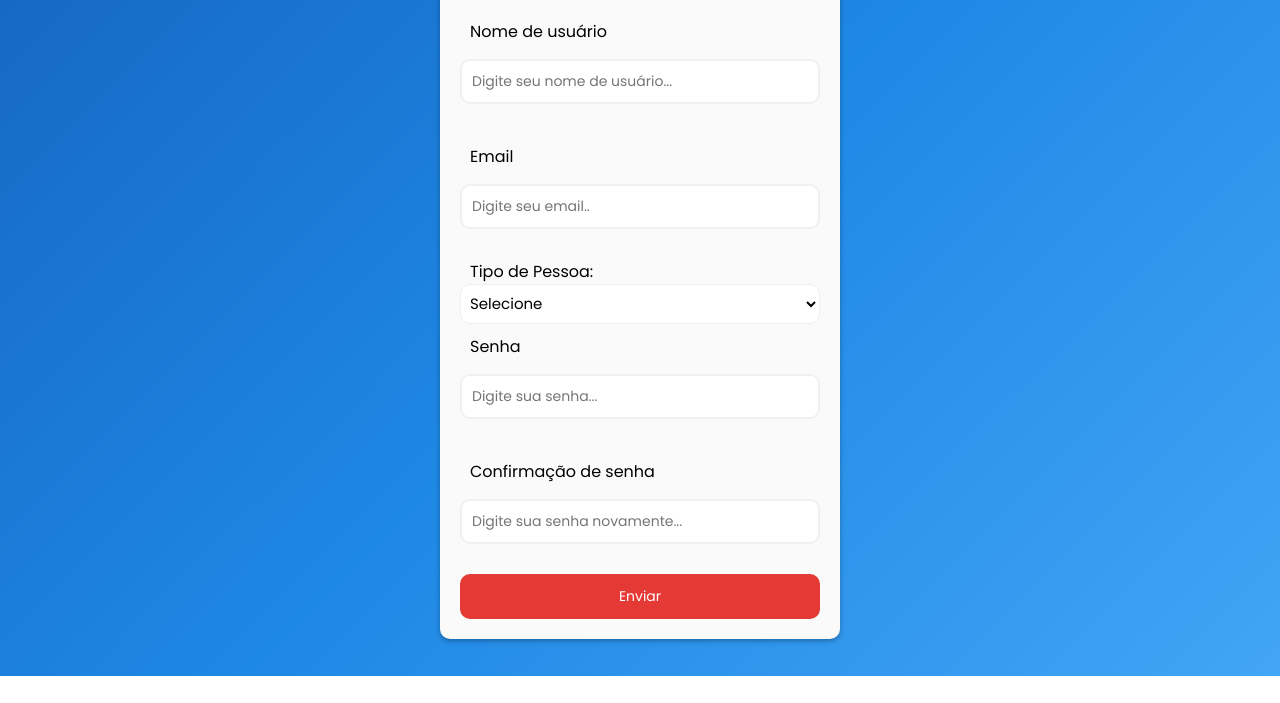
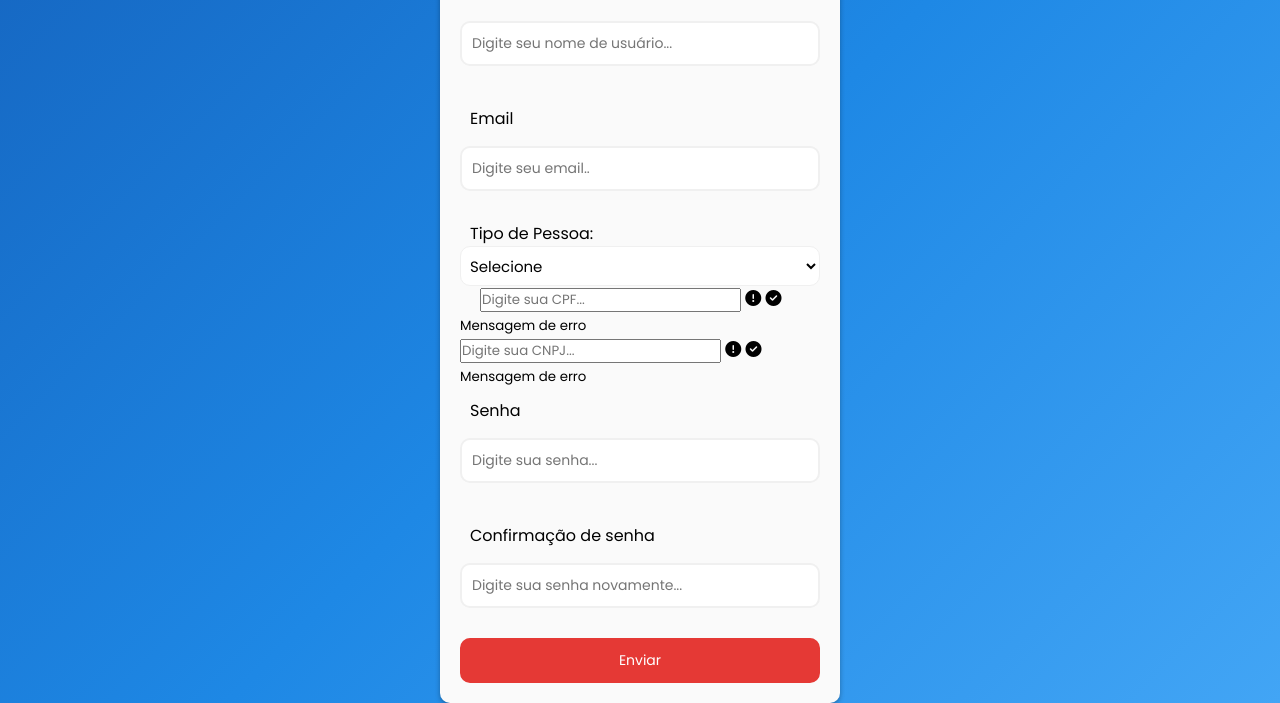
Before and after one commit to mariahpeixoto-cloud/TRABALHO-DW, a plain HTML site: page index.html in a window 1280 px wide. Shown: the part 124-827 px from the top of the page. Before the commit the page ends 800 px from the top, so only its background shows below. Drawn offline with Linux system fonts and the light colour scheme.

Commit message:
lugar do CPF e do CNPJ

```diff
--- a/index.html
+++ b/index.html
@@ -48,7 +48,21 @@
           <option value="pj">Pessoa Juridica</option>
         </select>
 
+        <div class="pessoa">
+          <label for="CPF"></label>
+          <input type="number" id="PessoaFisica" placeholder="Digite sua CPF..." />
+          <i class="fas fa-exclamation-circle"></i>
+          <i class="fas fa-check-circle"></i>
+          <small>Mensagem de erro</small>
 
+
+          <label for="CNPJ"></label>
+          <input type="number" id="PessoaJuridica" placeholder="Digite sua CNPJ..." />
+          <i class="fas fa-exclamation-circle"></i>
+          <i class="fas fa-check-circle"></i>
+          <small>Mensagem de erro</small>
+
+        </div>
         <div class="form-control">
           <label for="password">Senha</label>
           <input
```
